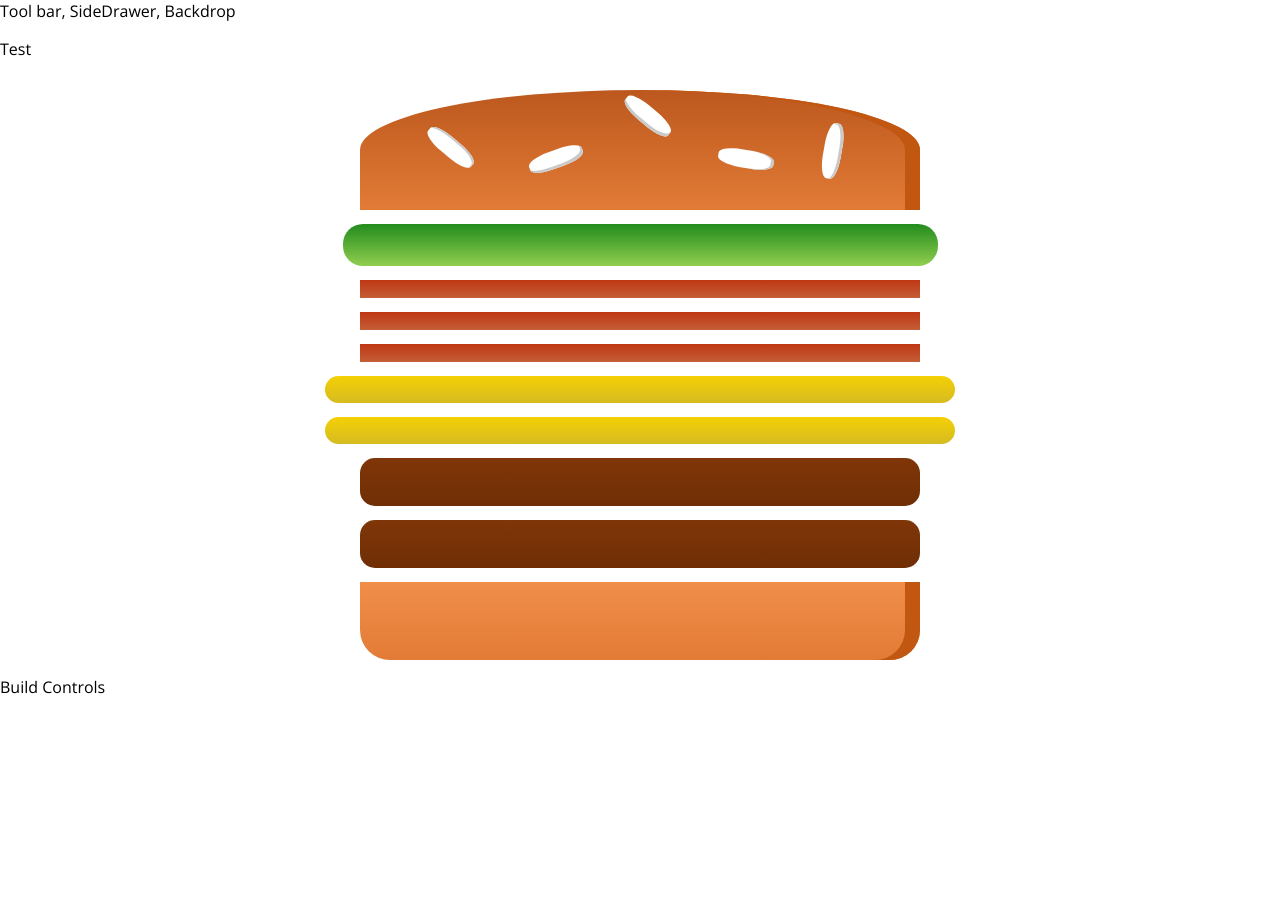
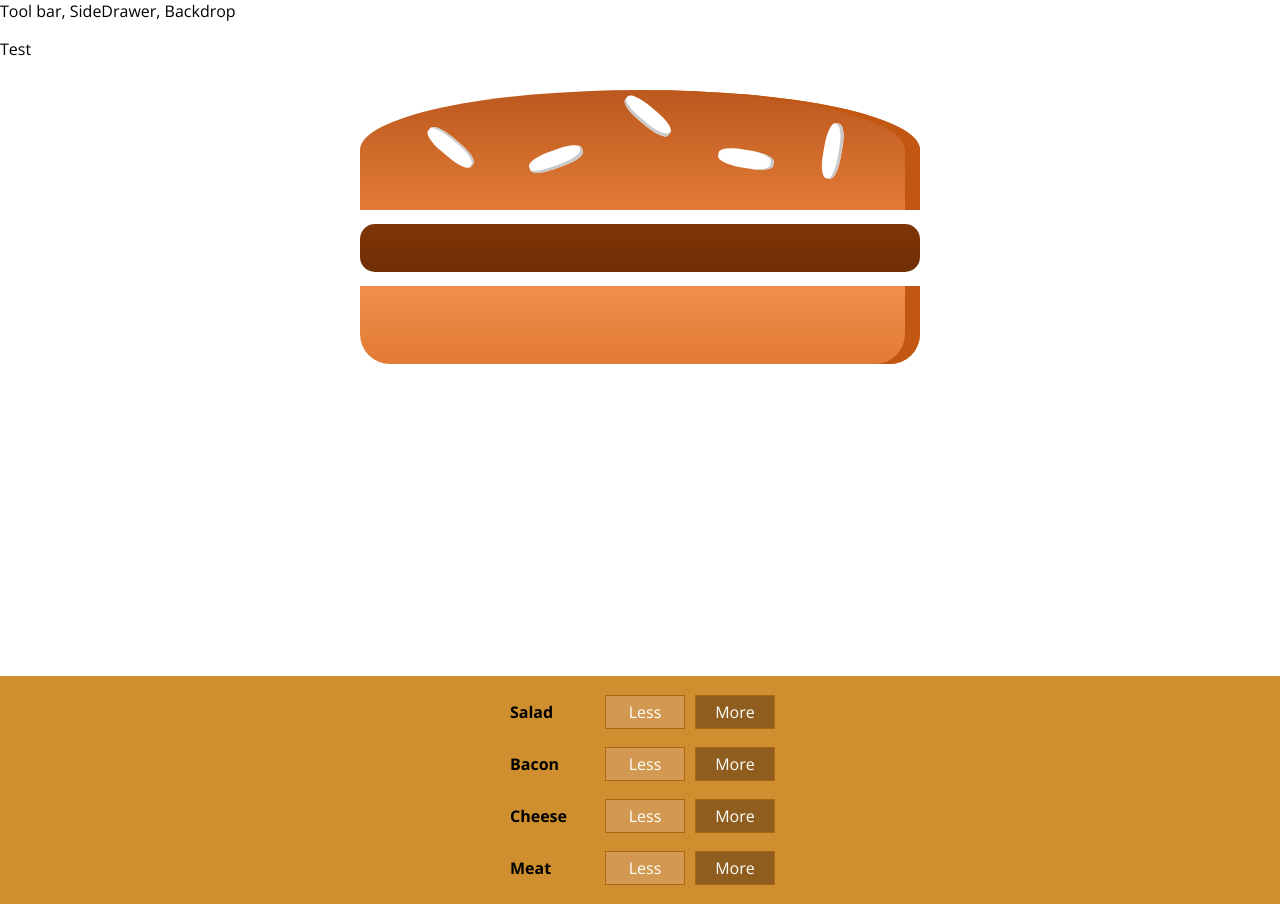
Before and after one commit to ReenaVerma/react-burger-builder-with-hooks, a React app: page / in a window 1280 px wide. Before the commit the page ends 800 px from the top, so only its background shows below. Built offline with nearby package versions, Linux system fonts and the light colour scheme.

Commit message:
Chapter 133 - Add ingredients

```diff
--- /dev/null
+++ b/src/components/Burger/BuildControls/BuildControl/BuildControl.css
@@ -0,0 +1,56 @@
+.BuildControl {
+    display: flex;
+    justify-content: space-between;
+    align-items: center;
+    margin: 5px 0;
+}
+
+.BuildControl button {
+    display: block;
+    font: inherit;
+    padding: 5px;
+    margin: 0 5px;
+    width: 80px;
+    border: 1px solid #AA6817;
+    cursor: pointer;
+    outline: none;
+}
+
+.BuildControl button:disabled {
+    background-color: #AC9980;
+    border: 1px solid #7E7365;
+    color: #ccc;
+    cursor: default;
+}
+
+.BuildControl button:hover:disabled {
+    background-color: #AC9980;
+    color: #ccc;
+    cursor: not-allowed;
+}
+
+.Label {
+    padding: 10px;
+    font-weight: bold;
+    width: 80px;
+}
+
+.BuildControl .Less {
+    background-color: #D39952;
+    color: white;
+}
+
+.BuildControl .More {
+    background-color: #8F5E1E;
+    color: white;
+}
+
+.BuildControl .Less:hover, .BuildControl .Less:active {
+    background-color: #DAA972;
+    color: white;
+}
+
+.BuildControl .More:hover,.BuildControl .More:active {
+    background-color: #99703F;
+    color: white;
+}
--- /dev/null
+++ b/src/components/Burger/BuildControls/BuildControl/BuildControl.js
@@ -0,0 +1,17 @@
+import React from 'react';
+
+import classes from './BuildControl.css';
+
+// console.lop('classes', classes);
+
+const buildControl = (props) => (
+
+    <div className={classes.BuildControl}>
+        <div className={classes.Label}>{props.label}</div>
+        <button className={classes.Less}>Less</button>
+        <button className={classes.More} onClick={props.added}>More</button>
+    </div>
+
+);
+
+export default buildControl;
--- /dev/null
+++ b/src/components/Burger/BuildControls/BuildControls.css
@@ -0,0 +1,10 @@
+.BuildControls {
+    width: 100%;
+    background-color: #CF8F2E;
+    display: flex;
+    flex-flow: column;
+    align-items: center;
+    box-shadow: 0 2px 1px #ccc;
+    margin: auto;
+    padding: 10px 0px;
+}
--- /dev/null
+++ b/src/components/Burger/BuildControls/BuildControls.js
@@ -0,0 +1,30 @@
+import React from 'react';
+
+import classes from './BuildControls.css';
+import BuildControl from './BuildControl/BuildControl';
+
+// array to build and loop through controls
+const controls = [
+    { label: 'Salad', type: 'salad' },
+    { label: 'Bacon', type: 'bacon' },
+    { label: 'Cheese', type: 'cheese' },
+    { label: 'Meat', type: 'meat' }
+];
+
+const buildControls = (props) => (
+
+    <div className={classes.BuildControls}>
+        {/* loop through controls to map each element of the array */}
+        {controls.map( ctrl => (
+            <BuildControl
+                key={ctrl.label}
+                label={ctrl.label}
+                // type={ctrl.type}
+                added={() => props.ingredientAdded(ctrl.type)}
+            />
+        ))}
+    </div>
+
+);
+
+export default buildControls;
--- a/src/components/Burger/Burger.js
+++ b/src/components/Burger/Burger.js
@@ -7,14 +7,23 @@
 const burger = (props) => {
 
     //convert object into an array, so we can loop through it?
-    const transformedIngredients = Object.keys(props.ingredients)
+    let transformedIngredients = Object.keys(props.ingredients)
         .map(igKey => {
             return [...Array(props.ingredients[igKey])].map((_,i) => {
                 return <BurgerIngredient key={igKey + i} type={igKey} />
             }); //create an Array with this [,]
-        });
+        })
+        //arr = always updated route array
+        // we have flattened the array aka reduces the array into a single value
+        .reduce((arr, el) => {
+            return arr.concat(el)
+        }, []);
 
-    return(
+        if (transformedIngredients.length === 0) {
+            transformedIngredients = <p>Please start adding ingredients!</p>
+        }
+    // console.log(transformedIngredients.length === 0);
+    return (
         <div className={classes.Burger}>
             <BurgerIngredient type="bread-top"/>
             {transformedIngredients}
--- a/src/containers/BurgerBuilder/BurgerBuilder.js
+++ b/src/containers/BurgerBuilder/BurgerBuilder.js
@@ -1,24 +1,57 @@
 import React, {Component }from 'react';
 import Aux from '../../hoc/Aux';
 import Burger from '../../components/Burger/Burger';
+import BuildControls from '../../components/Burger/BuildControls/BuildControls';
+
+// USE CAPTIALS FOR GLOBAL CONST
+const INGREDIENT_PRICES = {
+    salad: 0.5,
+    cheese: 0.4,
+    meat: 1.3,
+    bacon: 0.7
+}
 
 class BurgerBuilder extends Component {
     // Handle state of ingredients in Burger, in BurgerBuilder
 
     state = {
         ingredients: {
-            salad: 1,
-            bacon: 3,
-            cheese: 2,
-            meat: 2
-        }
+            salad: 0,
+            bacon: 0,
+            cheese: 0,
+            meat: 1
+        },
+        totalPrice: 4
+    }
+
+    addIngredientHandler = (type) => {
+        // need to know first what is the old ingredient count and access for given type
+        const oldCount = this.state.ingredients[type];
+        // calculate updated count
+        const updatedCount = oldCount + 1;
+        // State should be updated in an immutable way. So use spread operator first to create new object
+        const updatedIngredients = {...this.state.ingredients};
+        // Take new object and access the type. Then set the count value equal to updatedCount
+        updatedIngredients[type] = updatedCount;
+
+        const priceAddition = INGREDIENT_PRICES[type];
+        const oldPrice = this.state.totalPrice;
+        const newPrice = oldPrice + priceAddition;
+
+        this.setState({ totalPrice: newPrice, ingredients: updatedIngredients});
+    }
+
+    removeIngredientHandler = (type) => {
+
     }
 
     render() {
         return(
             <Aux>
                 <Burger ingredients={this.state.ingredients}/>
-                <div>Build Controls</div>
+                <BuildControls
+                    ingredientAdded={this.addIngredientHandler}
+                />
             </Aux>
         );
     }
```
